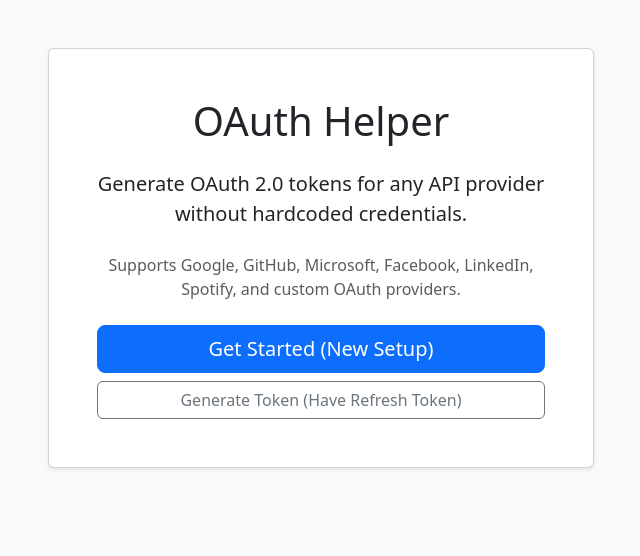
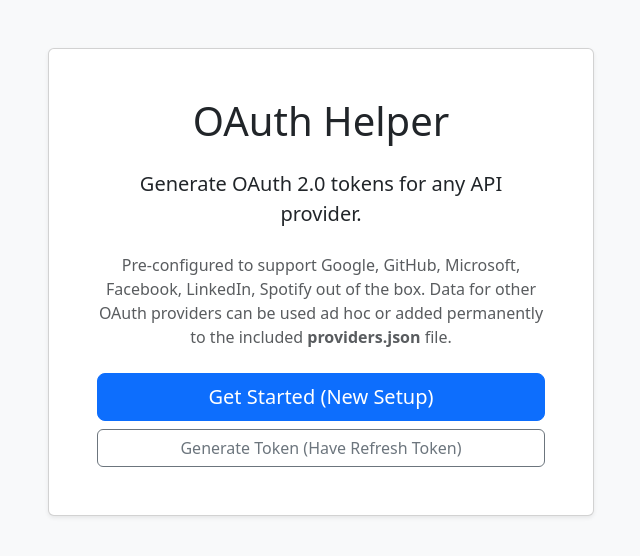
Before and after one commit to drkskwlkr/oauth-helper, a PHP site: page / in a window 1280 px wide. Shown: the top 556 px of the page, without its empty margins (319-959 px from the left). Run offline with PHP 8.4, Linux system fonts and the light colour scheme.

Commit message:
Improve wording on home page for better clarity of purpose

```diff
--- a/index.php
+++ b/index.php
@@ -16,8 +16,8 @@
                 <div class="card shadow-sm">
                     <div class="card-body p-5 text-center">
                         <h1 class="card-title mb-4">OAuth Helper</h1>
-                        <p class="lead mb-4">Generate OAuth 2.0 tokens for any API provider without hardcoded credentials.</p>
-                        <p class="text-muted mb-4">Supports Google, GitHub, Microsoft, Facebook, LinkedIn, Spotify, and custom OAuth providers.</p>
+                        <p class="lead mb-4">Generate OAuth 2.0 tokens for any API provider.</p>
+                        <p class="text-muted mb-4">Pre-configured to support Google, GitHub, Microsoft, Facebook, LinkedIn, Spotify out of the box. Data for other OAuth providers can be used ad hoc or added permanently to the included <strong>providers.json</strong> file.</p>
 
                         <div class="d-grid gap-2">
                             <a href="setup.php" class="btn btn-primary btn-lg">Get Started (New Setup)</a>
```
